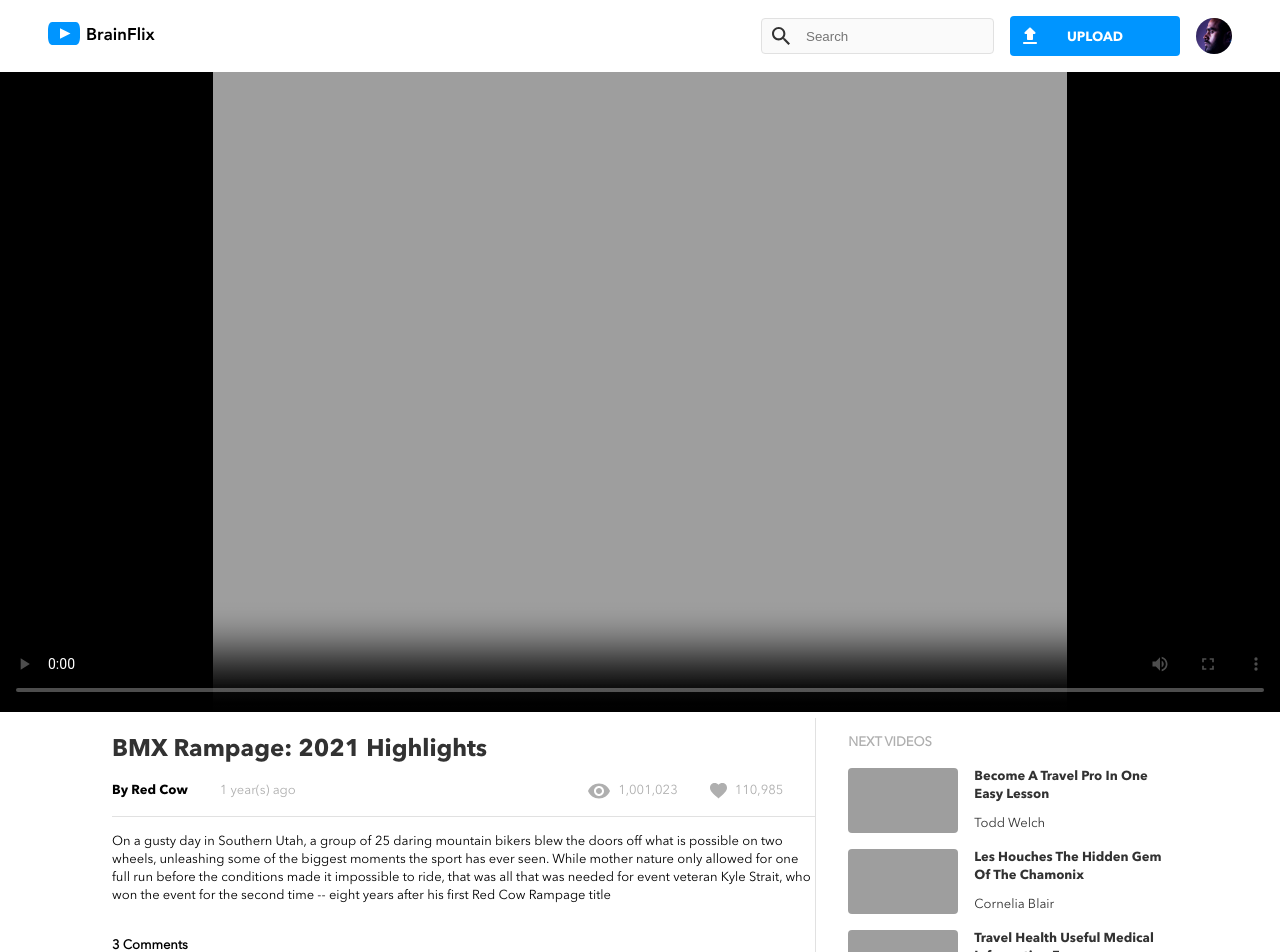
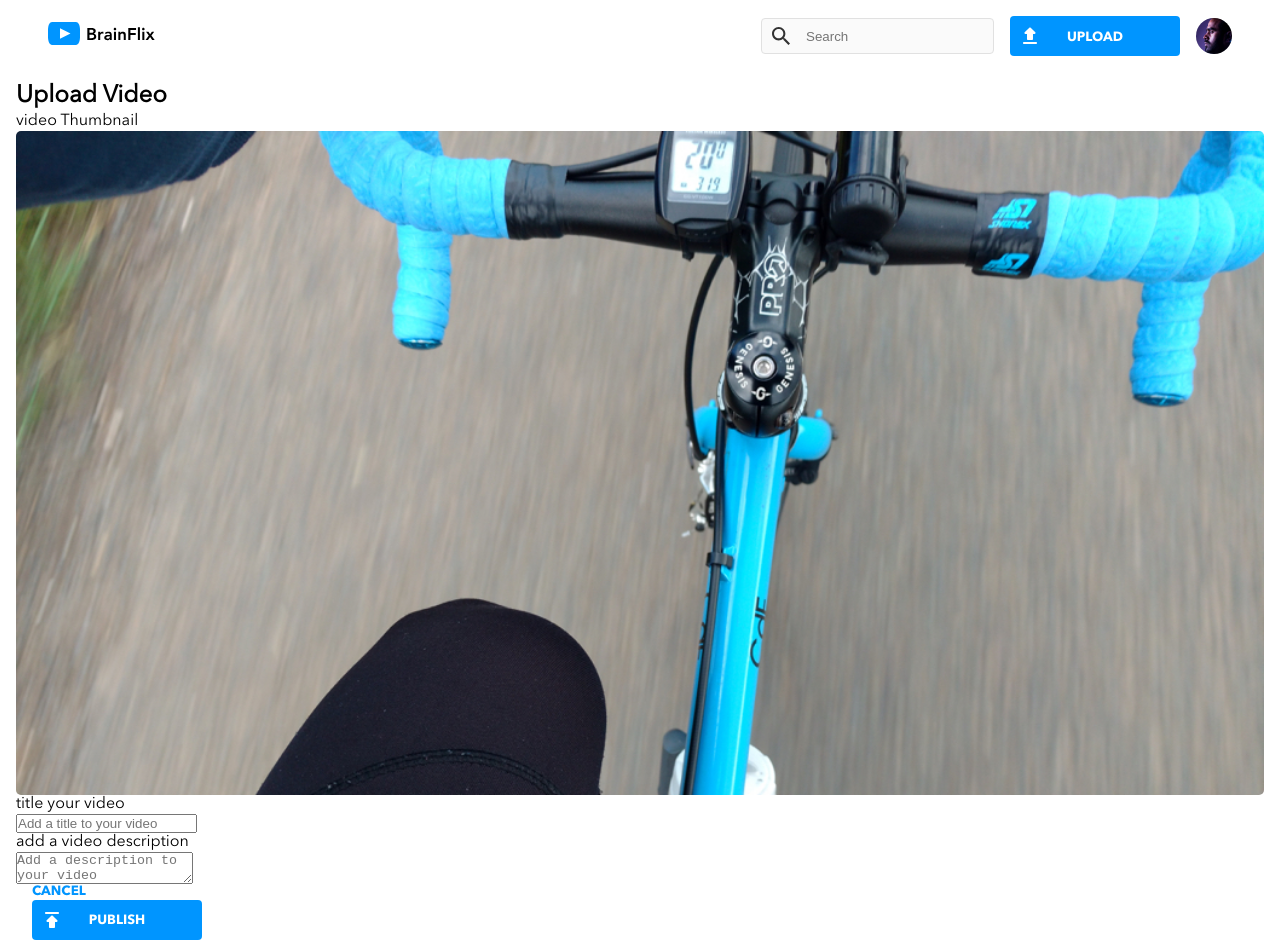
Before and after one commit to Danko2111/Brain-Flix, a React (Create React App) app: page /Upload in a window 1280 px wide. Shown: the top 952 px of the page. Built offline with nearby package versions, Linux system fonts and the light colour scheme; grey boxes are pictures that could not be loaded.

Commit message:
created an upload page with react router functionality. Began styling, but still needs finishing toches.

```diff
--- a/package.json
+++ b/package.json
@@ -8,6 +8,7 @@
     "@testing-library/user-event": "^13.5.0",
     "react": "^18.2.0",
     "react-dom": "^18.2.0",
+    "react-router-dom": "^6.4.3",
     "react-scripts": "5.0.1",
     "sass": "^1.55.0",
     "web-vitals": "^2.1.4"
--- a/src/App.jsx
+++ b/src/App.jsx
@@ -1,11 +1,13 @@
 import "./App.scss";
 import Header from "./components/Header/Header";
-import MainContent from "./components/MainContent/MainContent";
+import MainContent from "./pages/MainContent/MainContent";
+import Upload from "./pages/Upload/Upload";
 import VideoDetails from "./assets/Data/video-details.json";
 import Videos from "./assets/Data/videos.json";
-import { useState } from "react";
 // imported a date parser func from utilities
 import { dateParser } from "./utilities/DateParser/DateParser";
+import { useState } from "react";
+import { Route, Routes, BrowserRouter } from "react-router-dom";
 
 function App() {
   // declaring a state variable to keep track of the active video
@@ -28,8 +30,13 @@ function App() {
   };
 
   return (
+    <BrowserRouter>
       <div className="App">
         <Header />
+        <Routes>
+          <Route
+            path="/"
+            element={
               <MainContent
                 dateParser={dateParser}
                 activeVideo={activeVideo}
@@ -37,7 +44,12 @@ function App() {
                 updateVideosArr={updateVideosArr}
                 videos={videosArr}
               />
+            }
+          />
+          <Route path="/Upload" element={<Upload />} />
+        </Routes>
       </div>
+    </BrowserRouter>
   );
 }
 
--- a/src/components/Button/CtaButton.jsx
+++ b/src/components/Button/CtaButton.jsx
@@ -1,14 +1,19 @@
 import "./CtaButton.scss";
 
-const CtaButton = (props) => {
+const CtaButton = ({ text, source, clickHandler, classModifier }) => {
+  let currClassName = "cta-button";
+  if (classModifier !== "false") {
+    currClassName = classModifier;
+  }
+
   return (
-    <button className="cta-button" type="submit">
+    <button className={currClassName} type="submit" onClick={clickHandler}>
       <img
-        className="cta-button__icon"
-        src={props.source}
+        className={`${currClassName}__icon`}
+        src={source}
         alt="button icon"
       ></img>
-      {props.text}
+      {text}
     </button>
   );
 };
--- a/src/components/Button/CtaButton.scss
+++ b/src/components/Button/CtaButton.scss
@@ -13,6 +13,7 @@
     font-family: avenirBold;
     padding-top: 3px;
     margin-top: 1rem;
+    cursor: pointer;
 
     @include tablet {
         width: 170px;
@@ -30,3 +31,25 @@
         top: 0.5rem;
     }
 }
+
+.cancel-button {
+    width: fit-content;
+    height: fit-content;
+    border: none;
+    border-radius: 4px;
+    background-color: $White;
+    color: $BrainFlix-Blue;
+    position: relative;
+    text-transform: uppercase;
+    font-family: avenirBold;
+    cursor: pointer;
+    &__icon {
+        display: none;
+    }
+
+    @include tablet {
+        margin-top: 0;
+        margin-left: 1rem;
+        order:2;
+    }
+}
--- a/src/components/Form/Form.jsx
+++ b/src/components/Form/Form.jsx
@@ -25,7 +25,12 @@ const Form = () => {
               placeholder="Add a new comment"
             ></input>
           </div>
-          <CtaButton text="Comment" source={buttonIcon} />
+          <CtaButton
+            text="Comment"
+            source={buttonIcon}
+            clickHandler={null}
+            classModifier="false"
+          />
         </form>
       </div>
     </div>
--- a/src/components/Header/Header.jsx
+++ b/src/components/Header/Header.jsx
@@ -4,8 +4,15 @@ import avatar from "../../assets/Images/Mohan-muruge.jpg";
 import "./Header.scss";
 import CtaButton from "../Button/CtaButton";
 import buttonIcon from "../../assets/Icons/upload.svg";
+import { useNavigate } from "react-router-dom";
 
 const Header = () => {
+  // using useNavigate hook to create a func that i can pass into the button component with props.
+  const nav = useNavigate();
+  const navigateToUpload = () => {
+    nav("/Upload");
+  };
+
   return (
     <header className="site-header">
       <div className="site-header--top">
@@ -30,7 +37,12 @@ const Header = () => {
             src={avatar}
             alt="profile logo"
           ></img>
-          <CtaButton text="Upload" source={buttonIcon} />
+          <CtaButton
+            text="Upload"
+            source={buttonIcon}
+            clickHandler={navigateToUpload}
+            classModifier="false"
+          />
         </form>
       </div>
     </header>
--- /dev/null
+++ b/src/pages/Upload/Upload.jsx
@@ -0,0 +1,51 @@
+import "./Upload.scss";
+import thumbnail from "../../assets/Images/Upload-video-preview.jpg";
+import CtaButton from "../../components/Button/CtaButton";
+import uploadIcon from "../../assets/Icons/publish.svg";
+import { useNavigate } from "react-router-dom";
+
+const Upload = () => {
+  // using useNavigate hook to create a func that i can pass into the button component with props.
+  const nav = useNavigate();
+  const navigateToHome = () => {
+    nav("/");
+  };
+
+  return (
+    <div className="upload">
+      <h2 className="upload__title">Upload Video</h2>
+      <form className="upload__form">
+        <label className="upload__form-label">video Thumbnail</label>
+        <img className="upload__form-thumbnail" src={thumbnail}></img>
+        <label className="upload__form-label">title your video</label>
+        <input
+          className="upload__form-input"
+          name="upload-title"
+          placeholder="Add a title to your video"
+        ></input>
+        <label className="upload__form-label">add a video description</label>
+        <textarea
+          className="upload__form-textarea"
+          name="upload-desc"
+          placeholder="Add a description to your video"
+        ></textarea>
+        <div className="upload__form-footer">
+          <CtaButton
+            text="cancel"
+            source={null}
+            clickHandler={navigateToHome}
+            classModifier="cancel-button"
+          />
+          <CtaButton
+            text="publish"
+            source={uploadIcon}
+            clickHandler={null}
+            classModifier="false"
+          />
+        </div>
+      </form>
+    </div>
+  );
+};
+
+export default Upload;
--- /dev/null
+++ b/src/pages/Upload/Upload.scss
@@ -0,0 +1,21 @@
+.upload {
+    margin: 1rem;
+
+    &__form {
+        display: flex;
+        flex-direction: column;
+        align-items: flex-start;
+
+        &-thumbnail {
+            width: 100%;
+            object-fit: cover;
+            border-radius: 5px;
+        }
+        &-footer {
+            display: flex;
+            flex-direction: column;
+            width: 100%;
+        }
+    }
+
+}
```
Also changed, not shown: src/pages/MainContent/MainContent.jsx (renamed from src/components/MainContent/MainContent.jsx, +4 -4 lines), src/pages/MainContent/MainContent.scss (renamed from src/components/MainContent/MainContent.scss), 1 other file (tests, documents, lock files or other folders). Lines whose indentation alone changed are shown as unchanged.
